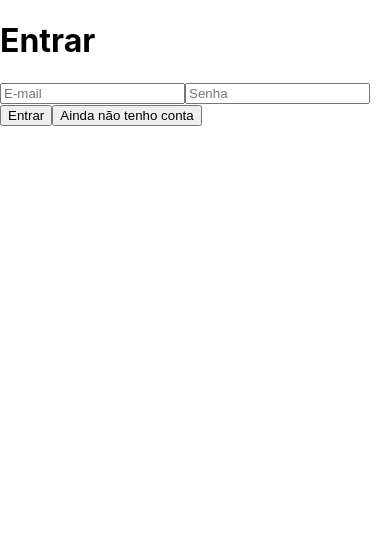
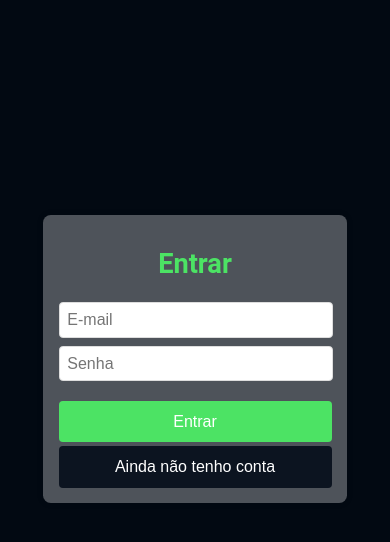
Before and after one commit to MateusBertazzo/Backend-Personal-Trainer-Assistant, a React (Create React App) app in the folder frontend/: page / in a window 390 px wide. Shown: the top 542 px of the page. Built offline with nearby package versions, Linux system fonts and the light colour scheme.

Commit message:
feat: cria css para a página de login

```diff
--- a/frontend/package.json
+++ b/frontend/package.json
@@ -38,5 +38,8 @@
       "last 1 firefox version",
       "last 1 safari version"
     ]
+  },
+  "devDependencies": {
+    "@babel/plugin-proposal-private-property-in-object": "^7.21.11"
   }
 }
--- a/frontend/src/components/Login.jsx
+++ b/frontend/src/components/Login.jsx
@@ -2,6 +2,7 @@ import React, { useContext, useState } from 'react'
 import context from '../context/MyContext';
 import { toast } from 'react-toastify';
 import { useHistory } from 'react-router-dom';
+import './style/login.css'
 
 function Login() {
   const { setLoginState } = useContext(context);
@@ -31,23 +32,27 @@ function Login() {
     toast.success('Login efetuado com sucesso');
   };
   return (
-    <div>
-      <h1>Entrar</h1>
-
+    <div className='login-container'>
+      <h1 className='h1Login'>Entrar</h1>
+      <div className='inputContainer'>
         <input
+          className='emailInput'
           type="text"
           placeholder="E-mail"
           value={email}
           onChange={(e) => setEmail(e.target.value)}
         />
         <input
+          className='passwordInput'
           type="password"
           placeholder="Senha"
           value={password}
           onChange={(e) => setPassword(e.target.value)}
         />
+      </div>
 
       <button
+        className='loginButton'
         type="button"
         onClick={handleSubmit}
       >
@@ -55,6 +60,7 @@ function Login() {
       </button>
 
       <button
+        className='createAccountButton'
         type="button"
         onClick={() => setLoginState(false)}
       >
--- /dev/null
+++ b/frontend/src/components/style/login.css
@@ -0,0 +1,89 @@
+/* Estilos padrão */
+body {
+  background-color: #020912;
+  font-family: "Roboto", sans-serif;
+}
+.login-container {
+  margin: 0 auto;
+  padding: 3vw;
+  margin-top: 11%;
+  max-width: 40%;
+  box-shadow: 0 0 2vw rgba(0, 0, 0, 0.1);
+  border-radius: 2vw;
+  background: rgba(255, 255, 255, 0.3);
+}
+
+.h1Login {
+  text-align: center;
+  color: #4CE364;
+  font-size: 2em;
+}
+
+.input-container {
+  margin-bottom: 2vw;
+}
+
+.emailInput, .passwordInput {
+  width: 89%;
+  padding: 2vw;
+  margin-top: 1vw;
+  margin-bottom: 1vw;
+  border: 0.1vw solid #ddd;
+  border-radius: 1vw;
+  font-size: 1em;
+}
+
+.loginButton, .createAccountButton {
+  width: 100%;
+  padding: 2vw;
+  background-color: #4CE364;
+  color: #fff;
+  border: none;
+  border-radius: 1vw;
+  cursor: pointer;
+  font-size: 1.2em;
+  margin-top: 2vw;
+}
+
+.loginButton:hover {
+  background-color: #45a049;
+}
+
+.createAccountButton {
+  margin-top: 1vw;
+  background-color: #0C1420;
+}
+
+.createAccountButton:hover {
+  background-color: #1a1f2b;
+}
+
+/* Estilos para dispositivos móveis */
+
+@media screen and (max-width: 768px) {
+  .login-container {
+    padding: 4vw;
+    margin-top: 55%;
+    max-width: 70%;
+  }
+
+  .h1Login {
+    font-size: 1.7em;
+  }
+
+  .emailInput, .passwordInput {
+    width: 94%;
+  }
+
+  .inputContainer {
+    margin-bottom: 2vw;
+    display: flex;
+    flex-direction: column;
+    justify-content: center;
+  }
+
+  .loginButton, .createAccountButton {
+    padding: 3vw;
+    font-size: 1em;
+  }
+}
```
Also changed, not shown: 1 other file (tests, documents, lock files or other folders). Lines whose indentation alone changed are shown as unchanged.
